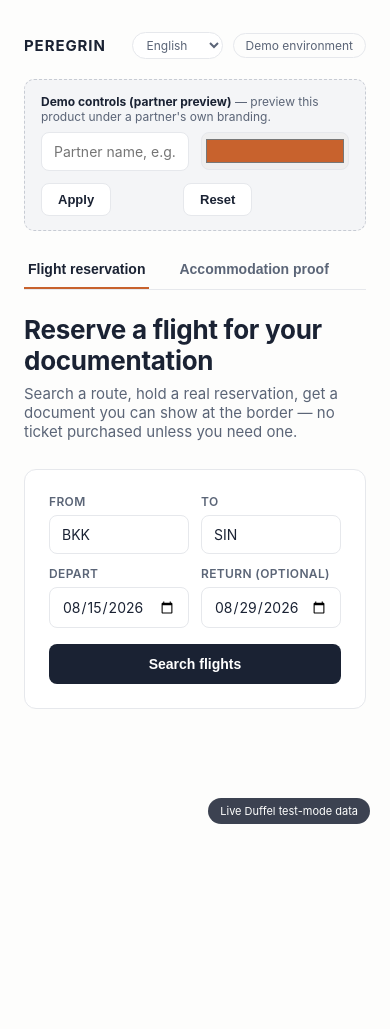
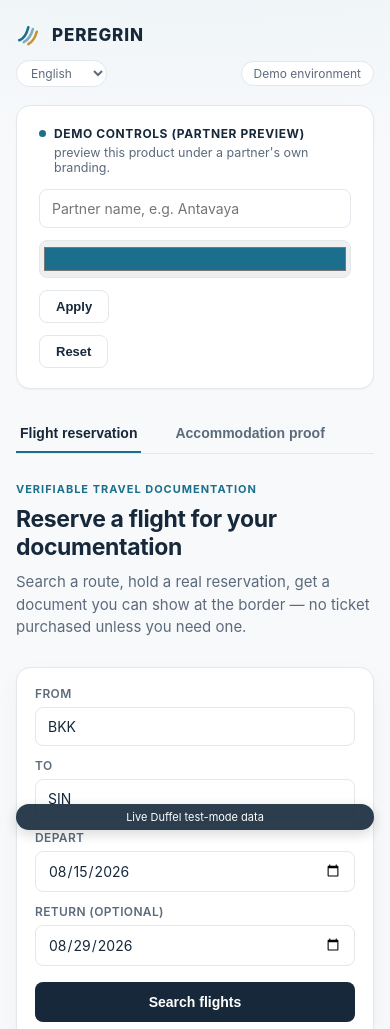
Before and after one commit to lc-peregrin/peregrin-demo, a website: page public/index.html in a window 390 px wide. Shown: the top 1029 px of the page. Before the commit the page ends 844 px from the top, so only its background shows below. Drawn offline with Linux system fonts and the light colour scheme.

Commit message:
Redesign visual identity: blue/teal/gold palette, wing mark, hero treatment, transitions, mobile pass

```diff
--- a/public/index.html
+++ b/public/index.html
@@ -6,81 +6,127 @@
 <title>Peregrin — Book a reservation</title>
 <style>
   :root {
-    --ink: #1a2233;
-    --muted: #5b6577;
-    --line: #e6e8ec;
-    --bg: #fdfdfc;
-    --accent: #c8622d;
-    --accent-bg: #fbeee7;
-    --success: #2d7a4f;
-    --success-bg: #e8f4ee;
+    --ink: #16283a;
+    --muted: #5c6b7c;
+    --line: #e2e7ec;
+    --bg: #f8f9fb;
+    --accent: #1c6f8c;
+    --accent-bg: #e8f2f5;
+    --accent-dark: #124a5e;
+    --gold: #c9922e;
+    --gold-bg: #faf1e0;
+    --success: #1f7a5c;
+    --success-bg: #e7f4ee;
   }
   * { box-sizing: border-box; }
   html, body {
     margin: 0; padding: 0;
-    background: var(--bg);
     color: var(--ink);
     font-family: -apple-system, BlinkMacSystemFont, "Segoe UI", Helvetica, Arial, sans-serif;
     -webkit-font-smoothing: antialiased;
   }
+  body {
+    background:
+      radial-gradient(1100px 420px at 50% -140px, var(--accent-bg), transparent 70%),
+      var(--bg);
+    min-height: 100vh;
+  }
   .wrap { max-width: 760px; margin: 0 auto; padding: 0 24px 80px; }
-  header { padding: 32px 0 20px; display: flex; align-items: center; justify-content: space-between; gap: 12px; flex-wrap: wrap; }
-  .mark { font-size: 15px; font-weight: 700; letter-spacing: 0.06em; text-transform: uppercase; }
+  header { padding: 32px 0 22px; display: flex; align-items: center; justify-content: space-between; gap: 12px; flex-wrap: wrap; }
+  .brand { display: flex; align-items: center; gap: 10px; }
+  .brand svg { display: block; flex-shrink: 0; }
+  .mark { font-size: 17px; font-weight: 800; letter-spacing: 0.05em; text-transform: uppercase; color: var(--ink); }
   .header-right { display: flex; align-items: center; gap: 10px; }
-  .tag { font-size: 12px; color: var(--muted); border: 1px solid var(--line); border-radius: 100px; padding: 4px 12px; }
-  select.lang-select { font-size: 12px; border: 1px solid var(--line); border-radius: 100px; padding: 4px 10px; color: var(--muted); background: #fff; font-family: inherit; }
-  .tabs { display: flex; gap: 6px; margin-bottom: 24px; border-bottom: 1px solid var(--line); }
-  .tab-btn { background: none; border: none; padding: 10px 4px; margin-right: 20px; font-size: 14px; font-weight: 600; color: var(--muted); cursor: pointer; border-bottom: 2px solid transparent; }
+  .tag { font-size: 12px; color: var(--muted); border: 1px solid var(--line); border-radius: 100px; padding: 4px 12px; background: #fff; }
+  select.lang-select { font-size: 12px; border: 1px solid var(--line); border-radius: 100px; padding: 4px 10px; color: var(--muted); background: #fff; font-family: inherit; cursor: pointer; transition: border-color .15s ease; }
+  select.lang-select:hover { border-color: #c3cad3; }
+  .tabs { display: flex; gap: 6px; margin-bottom: 28px; border-bottom: 1px solid var(--line); }
+  .tab-btn { background: none; border: none; padding: 10px 4px; margin-right: 24px; font-size: 14px; font-weight: 600; color: var(--muted); cursor: pointer; border-bottom: 2px solid transparent; transition: color .15s ease, border-color .15s ease; }
+  .tab-btn:hover { color: var(--ink); }
   .tab-btn.active { color: var(--ink); border-bottom-color: var(--accent); }
-  h1 { font-size: 26px; line-height: 1.2; margin: 0 0 8px; letter-spacing: -0.01em; }
-  .lede { font-size: 15px; color: var(--muted); margin: 0 0 28px; }
-  .card { background: #fff; border: 1px solid var(--line); border-radius: 12px; padding: 24px; margin-bottom: 20px; }
+  .eyebrow { font-size: 11px; font-weight: 700; letter-spacing: 0.09em; color: var(--accent); text-transform: uppercase; margin: 0 0 10px; }
+  h1 { font-size: 28px; line-height: 1.2; margin: 0 0 10px; letter-spacing: -0.015em; font-weight: 700; }
+  .lede { font-size: 15px; line-height: 1.5; color: var(--muted); margin: 0 0 28px; max-width: 54ch; }
+  .card { background: #fff; border: 1px solid var(--line); border-radius: 14px; padding: 26px; margin-bottom: 20px; box-shadow: 0 1px 2px rgba(16,32,45,0.04), 0 10px 28px rgba(16,32,45,0.035); }
   .row { display: flex; gap: 12px; flex-wrap: wrap; }
   .field { flex: 1; min-width: 130px; }
   .field label { display: block; font-size: 12px; color: var(--muted); margin-bottom: 6px; font-weight: 600; text-transform: uppercase; letter-spacing: 0.03em; }
-  .field input, .field select { width: 100%; padding: 10px 12px; border: 1px solid var(--line); border-radius: 8px; font-size: 14px; color: var(--ink); font-family: inherit; }
-  .btn { background: var(--ink); color: #fff; border: none; border-radius: 8px; padding: 12px 20px; font-size: 14px; font-weight: 600; cursor: pointer; }
-  .btn:hover { opacity: 0.9; }
+  .field input, .field select { width: 100%; padding: 10px 12px; border: 1px solid var(--line); border-radius: 8px; font-size: 14px; color: var(--ink); font-family: inherit; transition: border-color .15s ease, box-shadow .15s ease; }
+  .field input:focus, .field select:focus { outline: none; border-color: var(--accent); box-shadow: 0 0 0 3px var(--accent-bg); }
+  .btn { background: var(--ink); color: #fff; border: none; border-radius: 8px; padding: 12px 20px; font-size: 14px; font-weight: 600; cursor: pointer; transition: transform .12s ease, opacity .15s ease, box-shadow .15s ease; }
+  .btn:hover:not(:disabled) { opacity: 0.92; }
+  .btn:active:not(:disabled) { transform: translateY(1px); }
   .btn:disabled { opacity: 0.5; cursor: default; }
   .btn-search { width: 100%; margin-top: 16px; }
+  .btn-search:hover:not(:disabled) { box-shadow: 0 6px 18px rgba(16,32,45,0.16); }
   .btn-secondary { background: #fff; color: var(--ink); border: 1px solid var(--line); }
-  .btn-row { display: flex; gap: 10px; flex-wrap: wrap; margin-top: 16px; }
+  .btn-secondary:hover:not(:disabled) { border-color: #c3cad3; opacity: 1; }
+  .btn-row { display: flex; gap: 10px; flex-wrap: wrap; margin-top: 18px; }
   .btn-row .btn { flex: 1; min-width: 140px; }
-  .offer { display: flex; align-items: center; justify-content: space-between; padding: 16px 0; border-top: 1px solid var(--line); gap: 10px; }
+  .offer { display: flex; align-items: center; justify-content: space-between; padding: 16px 10px; border-top: 1px solid var(--line); gap: 10px; border-radius: 8px; margin: 0 -10px; transition: background-color .15s ease; }
+  .offer:hover { background: #fafbfc; }
   .offer:first-of-type { border-top: none; }
   .offer-route { font-weight: 600; font-size: 15px; }
   .offer-meta { font-size: 13px; color: var(--muted); margin-top: 2px; }
   .offer-price { font-size: 16px; font-weight: 700; margin-right: 16px; white-space: nowrap; }
-  .btn-small { background: #fff; color: var(--ink); border: 1px solid var(--line); border-radius: 8px; padding: 8px 16px; font-size: 13px; font-weight: 600; cursor: pointer; white-space: nowrap; }
-  .btn-small:hover { border-color: var(--ink); }
-  .confirmation { background: var(--success-bg); border: 1px solid #c3e2d1; border-radius: 12px; padding: 28px; text-align: center; }
+  .btn-small { background: #fff; color: var(--ink); border: 1px solid var(--line); border-radius: 8px; padding: 8px 16px; font-size: 13px; font-weight: 600; cursor: pointer; white-space: nowrap; transition: border-color .15s ease, background-color .15s ease; }
+  .btn-small:hover { border-color: var(--accent); background: var(--accent-bg); }
+  .confirmation { background: var(--success-bg); border: 1px solid #c3e2d1; border-radius: 14px; padding: 32px 28px; text-align: center; }
   .confirmation.ticketed { background: #eaf1fb; border-color: #c3d7f2; }
-  .confirmation .icon { width: 48px; height: 48px; border-radius: 50%; background: var(--success); color: #fff; display: flex; align-items: center; justify-content: center; font-size: 24px; margin: 0 auto 16px; }
-  .confirmation h2 { font-size: 20px; margin: 0 0 4px; }
-  .confirmation .ref { font-family: ui-monospace, monospace; font-size: 22px; font-weight: 700; letter-spacing: 0.08em; margin: 12px 0; color: var(--success); }
-  .countdown { display: inline-flex; gap: 8px; align-items: center; background: var(--accent-bg); color: var(--accent); border-radius: 100px; padding: 8px 16px; font-size: 13px; font-weight: 600; margin-top: 12px; }
-  .verify-box { margin-top: 18px; padding: 14px; background: #fff; border: 1px solid var(--line); border-radius: 10px; font-size: 13px; text-align: left; }
-  .verify-box .status-line { display: flex; justify-content: space-between; padding: 4px 0; }
+  .confirmation .icon { width: 52px; height: 52px; border-radius: 50%; background: linear-gradient(135deg, var(--success), #14543d); color: #fff; display: flex; align-items: center; justify-content: center; font-size: 24px; margin: 0 auto 16px; box-shadow: 0 6px 16px rgba(31,122,92,0.28); }
+  .confirmation h2 { font-size: 21px; margin: 0 0 4px; font-weight: 700; }
+  .confirmation .ref { font-family: ui-monospace, "SF Mono", monospace; font-size: 21px; font-weight: 700; letter-spacing: 0.08em; margin: 16px 0; color: var(--ink); background: #fff; display: inline-block; padding: 9px 20px; border-radius: 9px; border: 1px solid var(--line); }
+  .countdown { display: inline-flex; gap: 8px; align-items: center; background: var(--accent-bg); color: var(--accent-dark); border-radius: 100px; padding: 8px 16px; font-size: 13px; font-weight: 600; margin-top: 12px; }
+  .verify-box { margin-top: 18px; padding: 16px 18px; background: #fff; border: 1px solid var(--line); border-left: 3px solid var(--accent); border-radius: 10px; font-size: 13px; text-align: left; }
+  .verify-box .status-line { display: flex; justify-content: space-between; padding: 5px 0; gap: 12px; }
   .verify-box .status-line span:first-child { color: var(--muted); }
-  .hint { font-size: 12px; color: var(--muted); margin-top: 20px; }
-  .badge-demo { position: fixed; bottom: 20px; right: 20px; background: var(--ink); color: #fff; font-size: 11px; padding: 6px 12px; border-radius: 100px; opacity: 0.85; }
+  .hint { font-size: 12px; color: var(--muted); margin-top: 20px; line-height: 1.5; }
+  .badge-demo { position: fixed; bottom: 20px; right: 20px; background: var(--ink); color: #fff; font-size: 11px; padding: 6px 14px; border-radius: 100px; opacity: 0.9; box-shadow: 0 4px 14px rgba(0,0,0,0.18); }
   section.view { display: none; }
-  section.view.active { display: block; }
-  .brand-panel { background: #f4f5f7; border: 1px dashed #c7cbd3; border-radius: 10px; padding: 14px 16px; margin-bottom: 20px; font-size: 12px; color: var(--muted); }
-  .brand-panel strong { color: var(--ink); }
-  .brand-panel .row { margin-top: 8px; }
-  .email-status { font-size: 12px; margin-top: 8px; }
-  .stays-result { display: flex; align-items: center; justify-content: space-between; padding: 14px 0; border-top: 1px solid var(--line); gap: 10px; }
+  section.view.active { display: block; animation: viewIn 0.35s ease; }
+  @keyframes viewIn { from { opacity: 0; transform: translateY(6px); } to { opacity: 1; transform: translateY(0); } }
+  .brand-panel { background: #fff; border: 1px solid var(--line); border-radius: 14px; padding: 20px 22px; margin-bottom: 26px; box-shadow: 0 1px 2px rgba(16,32,45,0.04); }
+  .brand-panel-head { display: flex; align-items: center; gap: 8px; margin-bottom: 4px; }
+  .brand-panel-head .dot { width: 7px; height: 7px; border-radius: 50%; background: var(--accent); flex-shrink: 0; }
+  .brand-panel-head strong { font-size: 12px; text-transform: uppercase; letter-spacing: 0.05em; color: var(--ink); }
+  .brand-panel > p { margin: 4px 0 14px 15px; font-size: 12.5px; color: var(--muted); }
+  .brand-panel .row { margin-top: 0; }
+  .email-status { font-size: 12px; margin-top: 10px; font-weight: 600; }
+  .stays-result { display: flex; align-items: center; justify-content: space-between; padding: 16px 10px; border-top: 1px solid var(--line); gap: 10px; border-radius: 8px; margin: 0 -10px; transition: background-color .15s ease; }
+  .stays-result:hover { background: #fafbfc; }
   .stays-result:first-of-type { border-top: none; }
-  .free-cancel { display: inline-block; font-size: 11px; color: var(--success); background: var(--success-bg); border-radius: 100px; padding: 2px 10px; margin-top: 4px; }
-  .no-free-cancel { display: inline-block; font-size: 11px; color: #a15b1f; background: #fbeee7; border-radius: 100px; padding: 2px 10px; margin-top: 4px; }
-  .error-box { background: #fdf1ef; border: 1px solid #f3c9c0; color: #8a3a2c; border-radius: 10px; padding: 14px 16px; font-size: 13px; margin-top: 12px; }
+  .free-cancel { display: inline-block; font-size: 11px; font-weight: 600; color: var(--success); background: var(--success-bg); border-radius: 100px; padding: 3px 10px; margin-top: 6px; }
+  .no-free-cancel { display: inline-block; font-size: 11px; font-weight: 600; color: #a15b1f; background: #fbeee7; border-radius: 100px; padding: 3px 10px; margin-top: 6px; }
+  .error-box { background: #fdf1ef; border: 1px solid #f3c9c0; color: #8a3a2c; border-radius: 12px; padding: 16px 18px; font-size: 13px; line-height: 1.5; margin-top: 12px; }
+
+  @media (max-width: 620px) {
+    .wrap { padding: 0 16px 70px; }
+    header { padding: 22px 0 18px; }
+    .header-right { width: 100%; justify-content: space-between; }
+    h1 { font-size: 23px; }
+    .card { padding: 18px; }
+    .row { flex-direction: column; }
+    .field { min-width: 0; }
+    .btn-row { flex-direction: column; }
+    .btn-row .btn { width: 100%; }
+    .offer, .stays-result { flex-direction: column; align-items: flex-start; gap: 12px; }
+    .offer > div:last-child, .stays-result > div:last-child { width: 100%; justify-content: space-between; }
+    .confirmation { padding: 26px 20px; }
+    .badge-demo { left: 16px; right: 16px; bottom: 14px; text-align: center; }
+  }
 </style>
 </head>
 <body>
   <div class="wrap">
     <header>
-      <div class="mark" id="brand-mark">Peregrin</div>
+      <div class="brand">
+        <svg width="26" height="26" viewBox="0 0 40 40" fill="none" xmlns="http://www.w3.org/2000/svg" aria-hidden="true" id="brand-icon">
+          <path d="M5 28C11 26 16 20 19 8" stroke="var(--accent)" stroke-width="4" stroke-linecap="round"/>
+          <path d="M12 31C18 28 23 22 26 11" stroke="var(--accent)" stroke-width="4" stroke-linecap="round" opacity="0.55"/>
+          <path d="M19 34C25 31 29 25 32 15" stroke="var(--gold)" stroke-width="4" stroke-linecap="round"/>
+        </svg>
+        <div class="mark" id="brand-mark">Peregrin</div>
+      </div>
       <div class="header-right">
         <select class="lang-select" id="lang-select">
           <option value="en">English</option>
@@ -93,10 +139,14 @@
     </header>
 
     <div class="brand-panel" id="brand-panel">
-      <strong data-i18n="demo_controls">Demo controls (partner preview)</strong> — <span data-i18n="demo_controls_desc">preview this product under a partner's own branding.</span>
+      <div class="brand-panel-head">
+        <span class="dot"></span>
+        <strong data-i18n="demo_controls">Demo controls (partner preview)</strong>
+      </div>
+      <p data-i18n="demo_controls_desc">preview this product under a partner's own branding.</p>
       <div class="row">
         <div class="field"><input id="brand-name-input" placeholder="Partner name, e.g. Antavaya" /></div>
-        <div class="field"><input id="brand-color-input" type="color" value="#c8622d" style="padding:2px; height:38px;" /></div>
+        <div class="field"><input id="brand-color-input" type="color" value="#1c6f8c" style="padding:2px; height:38px;" /></div>
         <div class="field" style="flex:0;"><button class="btn-small" id="apply-brand-btn" data-i18n="apply">Apply</button></div>
         <div class="field" style="flex:0;"><button class="btn-small" id="reset-brand-btn" data-i18n="reset">Reset</button></div>
       </div>
@@ -110,6 +160,7 @@
     <!-- FLIGHTS FLOW -->
     <section id="flight-flow" class="view active">
       <section id="search-section" class="view active">
+        <p class="eyebrow" data-i18n="eyebrow">Verifiable travel documentation</p>
         <h1 data-i18n="search_h1">Reserve a flight for your documentation</h1>
         <p class="lede" data-i18n="search_lede">Search a route, hold a real reservation, get a document you can show at the border — no ticket purchased unless you need one.</p>
 
@@ -129,6 +180,7 @@
       </section>
 
       <section id="passenger-section" class="view">
+        <p class="eyebrow" data-i18n="eyebrow">Verifiable travel documentation</p>
         <h1 data-i18n="traveller_h1">Traveller details</h1>
         <p class="lede" data-i18n="traveller_lede">We just need enough to hold the reservation under your name.</p>
         <div class="card">
@@ -172,6 +224,7 @@
     <!-- STAYS FLOW -->
     <section id="stays-flow" class="view">
       <section id="stays-search-section" class="view active">
+        <p class="eyebrow" data-i18n="eyebrow">Verifiable travel documentation</p>
         <h1 data-i18n="stays_h1">Proof of accommodation</h1>
         <p class="lede" data-i18n="stays_lede">Some visas ask for proof of where you'll stay. This books a real, freely-cancellable property — not an unpaid hold, since hotels don't work that way — so you only pay if you don't cancel in time.</p>
 
@@ -200,6 +253,7 @@
       </section>
 
       <section id="stays-guest-section" class="view">
+        <p class="eyebrow" data-i18n="eyebrow">Verifiable travel documentation</p>
         <h1 data-i18n="stays_guest_h1">Guest details</h1>
         <div class="card">
           <div class="row">
@@ -238,6 +292,7 @@
       demo_controls_desc: "preview this product under a partner's own branding.",
       apply: "Apply", reset: "Reset",
       tab_flight: "Flight reservation", tab_stays: "Accommodation proof",
+      eyebrow: "Verifiable travel documentation",
       search_h1: "Reserve a flight for your documentation",
       search_lede: "Search a route, hold a real reservation, get a document you can show at the border — no ticket purchased unless you need one.",
       from: "From", to: "To", depart: "Depart", return_optional: "Return (optional)",
@@ -262,6 +317,7 @@
       demo_controls_desc: "previsualiza este producto con la marca de un socio.",
       apply: "Aplicar", reset: "Restablecer",
       tab_flight: "Reserva de vuelo", tab_stays: "Prueba de alojamiento",
+      eyebrow: "Documentación de viaje verificable",
       search_h1: "Reserva un vuelo para tu documentación",
       search_lede: "Busca una ruta, retén una reserva real y obtén un documento para mostrar en la frontera — no se compra ningún billete a menos que lo necesites.",
       from: "Desde", to: "Hasta", depart: "Salida", return_optional: "Regreso (opcional)",
@@ -286,6 +342,7 @@
       demo_controls_desc: "предпросмотр продукта под брендом партнёра.",
       apply: "Применить", reset: "Сбросить",
       tab_flight: "Бронирование рейса", tab_stays: "Подтверждение проживания",
+      eyebrow: "Проверяемая дорожная документация",
       search_h1: "Забронируйте рейс для документов",
       search_lede: "Найдите маршрут, удержите настоящую бронь и получите документ, который можно показать на границе — билет не покупается, пока он не нужен.",
       from: "Откуда", to: "Куда", depart: "Вылет", return_optional: "Обратно (необязательно)",
@@ -310,6 +367,7 @@
       demo_controls_desc: "किसी पार्टनर की अपनी ब्रांडिंग में यह उत्पाद देखें।",
       apply: "लागू करें", reset: "रीसेट करें",
       tab_flight: "फ़्लाइट रिज़र्वेशन", tab_stays: "आवास प्रमाण",
+      eyebrow: "सत्यापन योग्य यात्रा दस्तावेज़",
       search_h1: "अपने दस्तावेज़ों के लिए फ़्लाइट रिज़र्व करें",
       search_lede: "एक रूट खोजें, असली रिज़र्वेशन होल्ड करें, और सीमा पर दिखाने के लिए एक दस्तावेज़ पाएं — जब तक ज़रूरत न हो, कोई टिकट नहीं खरीदा जाता।",
       from: "कहाँ से", to: "कहाँ तक", depart: "प्रस्थान", return_optional: "वापसी (वैकल्पिक)",
@@ -346,11 +404,12 @@
   $("lang-select").addEventListener("change", (e) => applyLang(e.target.value));
 
   // ---------------- white-label brand preview ----------------
-  let brand = { name: "Peregrin", color: "#c8622d" };
+  let brand = { name: "Peregrin", color: "#1c6f8c" };
   function applyBrand() {
     $("brand-mark").textContent = brand.name;
     document.documentElement.style.setProperty("--accent", brand.color);
     document.documentElement.style.setProperty("--accent-bg", brand.color + "1a");
+    document.documentElement.style.setProperty("--accent-dark", brand.color);
   }
   $("apply-brand-btn").addEventListener("click", () => {
     brand.name = $("brand-name-input").value.trim() || "Peregrin";
@@ -358,9 +417,9 @@
     applyBrand();
   });
   $("reset-brand-btn").addEventListener("click", () => {
-    brand = { name: "Peregrin", color: "#c8622d" };
+    brand = { name: "Peregrin", color: "#1c6f8c" };
     $("brand-name-input").value = "";
-    $("brand-color-input").value = "#c8622d";
+    $("brand-color-input").value = "#1c6f8c";
     applyBrand();
   });
 
--- a/server.js
+++ b/server.js
@@ -367,7 +367,7 @@ function formatOrder(data) {
 function parseBrand(query) {
   return {
     name: query?.brand_name || "Peregrin",
-    accent: query?.brand_color || "#c8622d",
+    accent: query?.brand_color || "#1c6f8c",
   };
 }
 
```
Also changed, not shown: 1 other file.
